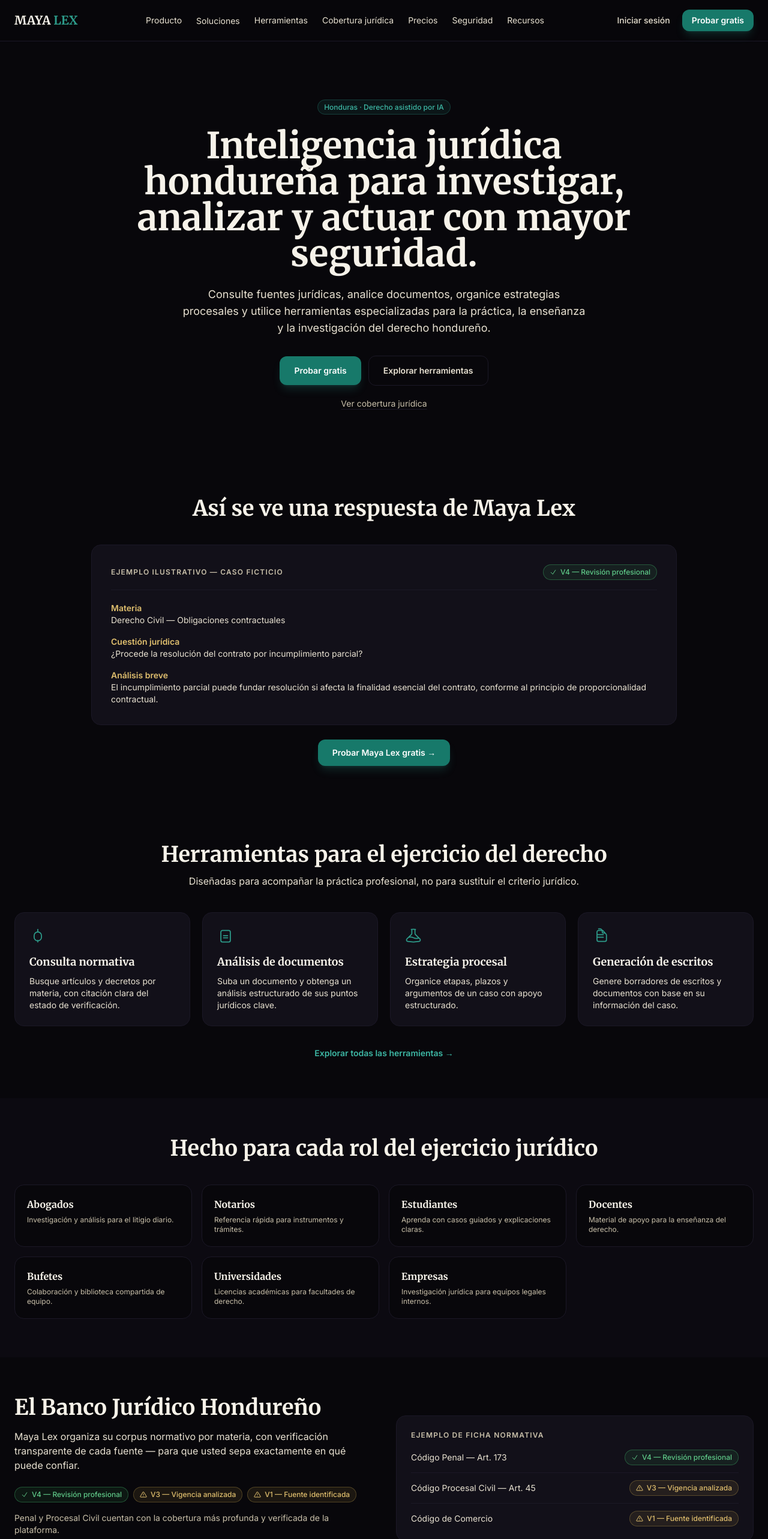
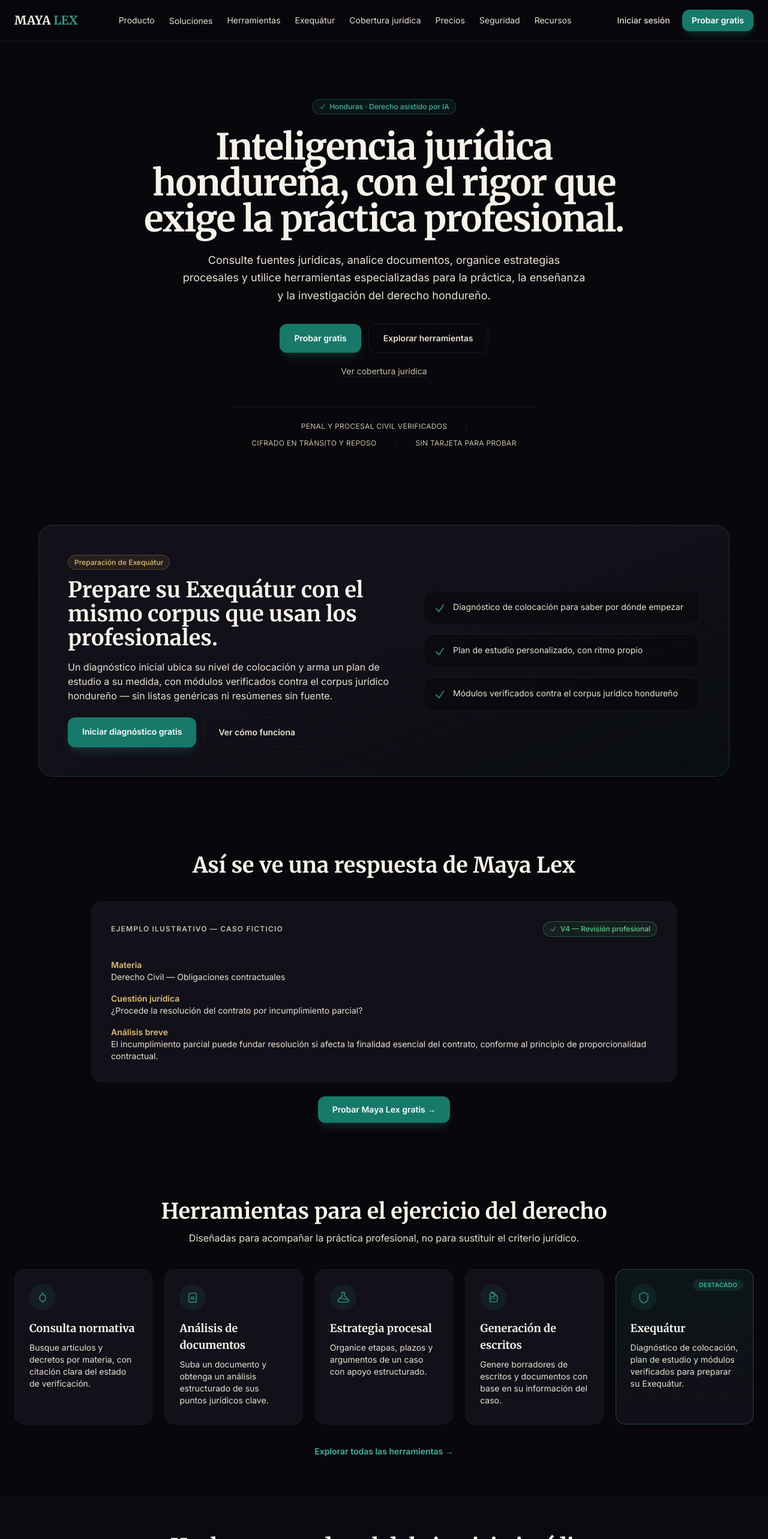
Before and after one commit to Lawyer1421/maya-lex-pinel-deploy, a Next.js app: page / in a window 1280 px wide. Shown: the top 2566 px of the page at 60% size. Built offline with nearby package versions, Linux system fonts and the light colour scheme.

Commit message:
feat(exequatur): integracion final modulo exequatur y migracion slice 3b

```diff
--- a/app/page.tsx
+++ b/app/page.tsx
@@ -3,6 +3,7 @@
 import NavV2 from '@/components/v2/NavV2';
 import FooterV2 from '@/components/v2/FooterV2';
 import HeroV2 from '@/components/v2/HeroV2';
+import SeccionExequatur from '@/components/v2/SeccionExequatur';
 import SeccionDemoPreview from '@/components/v2/SeccionDemoPreview';
 import SeccionHerramientas from '@/components/v2/SeccionHerramientas';
 import SeccionPerfiles from '@/components/v2/SeccionPerfiles';
@@ -51,6 +52,7 @@
       <NavV2 />
       <main>
         <HeroV2 />
+        <SeccionExequatur />
         <SeccionDemoPreview />
         <SeccionHerramientas />
         <SeccionPerfiles />
--- a/components/v2/FooterV2.tsx
+++ b/components/v2/FooterV2.tsx
@@ -21,6 +21,7 @@
           <ul className={listaFooter}>
             <li><Link href="/producto" className={enlaceFooter}>Producto</Link></li>
             <li><Link href="/herramientas" className={enlaceFooter}>Herramientas</Link></li>
+            <li><Link href="/exequatur" className={enlaceFooter}>Exequátur</Link></li>
             <li><Link href="/cobertura-juridica" className={enlaceFooter}>Cobertura jurídica</Link></li>
             <li><Link href="/pricing" className={enlaceFooter}>Precios</Link></li>
           </ul>
--- a/components/v2/HeroV2.tsx
+++ b/components/v2/HeroV2.tsx
@@ -2,27 +2,37 @@
 
 export default function HeroV2() {
   return (
-    <section className="relative overflow-hidden px-4 pb-20 pt-16 sm:px-6 sm:pt-24">
+    <section className="relative overflow-hidden px-4 pb-16 pt-16 sm:px-6 sm:pt-24">
       <div
-        className="pointer-events-none absolute inset-0 -z-10 opacity-40"
-        style={{ background: 'radial-gradient(60% 50% at 50% 0%, rgba(45,155,138,0.18), transparent)' }}
+        className="pointer-events-none absolute inset-0 -z-10 opacity-50"
+        style={{
+          background:
+            'radial-gradient(60% 50% at 50% 0%, rgba(45,155,138,0.20), transparent), radial-gradient(40% 35% at 85% 10%, rgba(201,168,76,0.10), transparent)',
+        }}
+        aria-hidden="true"
+      />
+      <div
+        className="pointer-events-none absolute inset-x-0 top-0 -z-10 h-px bg-gradient-to-r from-transparent via-jade/40 to-transparent"
         aria-hidden="true"
       />
       <div className="mx-auto max-w-4xl text-center">
-        <span className="mode-badge border-jade/30 bg-jade/10 text-jade-light">
+        <span className="mode-badge inline-flex items-center gap-1.5 border-jade/30 bg-jade/10 text-jade-light">
+          <svg width="12" height="12" viewBox="0 0 24 24" fill="none" stroke="currentColor" strokeWidth={2} aria-hidden="true">
+            <path strokeLinecap="round" strokeLinejoin="round" d="m4.5 12.75 6 6 9-13.5" />
+          </svg>
           Honduras · Derecho asistido por IA
         </span>
-        <h1 className="mt-6 font-serif text-4xl font-bold leading-tight text-ivory sm:text-5xl lg:text-6xl">
-          Inteligencia jurídica hondureña para investigar, analizar y actuar con mayor seguridad.
+        <h1 className="mt-6 font-serif text-4xl font-bold leading-[1.1] tracking-tight text-ivory sm:text-5xl lg:text-6xl">
+          Inteligencia jurídica hondureña, con el rigor que exige la práctica profesional.
         </h1>
-        <p className="mx-auto mt-6 max-w-2xl text-lg text-ivory-dim">
+        <p className="mx-auto mt-6 max-w-2xl text-lg leading-relaxed text-ivory-dim">
           Consulte fuentes jurídicas, analice documentos, organice estrategias procesales y utilice herramientas
           especializadas para la práctica, la enseñanza y la investigación del derecho hondureño.
         </p>
         <div className="mt-8 flex flex-col items-center gap-3 sm:flex-row sm:justify-center">
           <Link
             href="/chat"
-            className="w-full rounded-xl bg-jade-deep px-6 py-3.5 text-center text-sm font-semibold text-white shadow-lg shadow-jade/20 transition hover:bg-jade-dark focus-visible:ring-2 focus-visible:ring-jade focus-visible:ring-offset-2 focus-visible:ring-offset-obsidian sm:w-auto"
+            className="w-full rounded-xl bg-jade-deep px-6 py-3.5 text-center text-sm font-semibold text-white shadow-lg shadow-jade/20 transition hover:-translate-y-0.5 hover:bg-jade-dark hover:shadow-xl hover:shadow-jade/30 focus-visible:ring-2 focus-visible:ring-jade focus-visible:ring-offset-2 focus-visible:ring-offset-obsidian sm:w-auto"
           >
             Probar gratis
           </Link>
@@ -39,6 +49,14 @@
         >
           Ver cobertura jurídica
         </Link>
+
+        <div className="mx-auto mt-12 flex max-w-lg flex-wrap items-center justify-center gap-x-8 gap-y-3 border-t border-obsidian-medium pt-6 text-xs uppercase tracking-wide text-ivory-muted">
+          <span>Penal y Procesal Civil verificados</span>
+          <span className="hidden h-3 w-px bg-obsidian-medium sm:block" aria-hidden="true" />
+          <span>Cifrado en tránsito y reposo</span>
+          <span className="hidden h-3 w-px bg-obsidian-medium sm:block" aria-hidden="true" />
+          <span>Sin tarjeta para probar</span>
+        </div>
       </div>
     </section>
   );
--- a/components/v2/NavV2.tsx
+++ b/components/v2/NavV2.tsx
@@ -58,6 +58,9 @@
           <Link href="/herramientas" className="text-sm text-ivory-dim transition-colors hover:text-ivory focus-visible:ring-2 focus-visible:ring-jade focus-visible:ring-offset-2 focus-visible:ring-offset-obsidian rounded">
             Herramientas
           </Link>
+          <Link href="/exequatur" className="text-sm text-ivory-dim transition-colors hover:text-ivory focus-visible:ring-2 focus-visible:ring-jade focus-visible:ring-offset-2 focus-visible:ring-offset-obsidian rounded">
+            Exequátur
+          </Link>
           <Link href="/cobertura-juridica" className="text-sm text-ivory-dim transition-colors hover:text-ivory focus-visible:ring-2 focus-visible:ring-jade focus-visible:ring-offset-2 focus-visible:ring-offset-obsidian rounded">
             Cobertura jurídica
           </Link>
@@ -111,6 +114,7 @@
               <Link key={s.href} href={s.href} className="rounded-lg px-3 py-2 pl-6 text-sm text-ivory-dim hover:bg-obsidian-medium hover:text-ivory">{s.label}</Link>
             ))}
             <Link href="/herramientas" className="rounded-lg px-3 py-2 text-sm text-ivory-dim hover:bg-obsidian-medium hover:text-ivory">Herramientas</Link>
+            <Link href="/exequatur" className="rounded-lg px-3 py-2 text-sm text-ivory-dim hover:bg-obsidian-medium hover:text-ivory">Exequátur</Link>
             <Link href="/cobertura-juridica" className="rounded-lg px-3 py-2 text-sm text-ivory-dim hover:bg-obsidian-medium hover:text-ivory">Cobertura jurídica</Link>
             <Link href="/pricing" className="rounded-lg px-3 py-2 text-sm text-ivory-dim hover:bg-obsidian-medium hover:text-ivory">Precios</Link>
             <Link href="/seguridad" className="rounded-lg px-3 py-2 text-sm text-ivory-dim hover:bg-obsidian-medium hover:text-ivory">Seguridad</Link>
--- /dev/null
+++ b/components/v2/SeccionExequatur.tsx
@@ -0,0 +1,54 @@
+import Link from 'next/link';
+
+const CARACTERISTICAS = [
+  'Diagnóstico de colocación para saber por dónde empezar',
+  'Plan de estudio personalizado, con ritmo propio',
+  'Módulos verificados contra el corpus jurídico hondureño',
+];
+
+export default function SeccionExequatur() {
+  return (
+    <section aria-labelledby="exequatur-titulo" className="px-4 py-16 sm:px-6">
+      <div className="mx-auto max-w-6xl overflow-hidden rounded-3xl border border-jade/25 bg-gradient-to-br from-obsidian-light via-obsidian-light to-jade/5 p-8 sm:p-12">
+        <div className="grid gap-10 lg:grid-cols-[1.2fr_1fr] lg:items-center">
+          <div>
+            <span className="mode-badge border-gold/30 bg-gold/10 text-gold-light">
+              Preparación de Exequátur
+            </span>
+            <h2 id="exequatur-titulo" className="mt-4 font-serif text-3xl font-bold text-ivory sm:text-4xl">
+              Prepare su Exequátur con el mismo corpus que usan los profesionales.
+            </h2>
+            <p className="mt-4 max-w-xl text-ivory-dim">
+              Un diagnóstico inicial ubica su nivel de colocación y arma un plan de estudio a su medida, con
+              módulos verificados contra el corpus jurídico hondureño — sin listas genéricas ni resúmenes sin fuente.
+            </p>
+            <div className="mt-6 flex flex-col gap-3 sm:flex-row">
+              <Link
+                href="/exequatur/diagnostico"
+                className="rounded-xl bg-jade-deep px-6 py-3.5 text-center text-sm font-semibold text-white shadow-lg shadow-jade/20 transition hover:bg-jade-dark focus-visible:ring-2 focus-visible:ring-jade focus-visible:ring-offset-2 focus-visible:ring-offset-obsidian"
+              >
+                Iniciar diagnóstico gratis
+              </Link>
+              <Link
+                href="/exequatur"
+                className="rounded-xl border border-obsidian-medium px-6 py-3.5 text-center text-sm font-semibold text-ivory-dim transition hover:border-jade/40 hover:text-ivory focus-visible:ring-2 focus-visible:ring-jade focus-visible:ring-offset-2 focus-visible:ring-offset-obsidian"
+              >
+                Ver cómo funciona
+              </Link>
+            </div>
+          </div>
+          <ul className="space-y-4">
+            {CARACTERISTICAS.map((c) => (
+              <li key={c} className="flex items-start gap-3 rounded-2xl border border-obsidian-medium bg-obsidian/60 p-4">
+                <svg width="20" height="20" viewBox="0 0 24 24" fill="none" stroke="currentColor" strokeWidth={2} className="mt-0.5 shrink-0 text-jade" aria-hidden="true">
+                  <path strokeLinecap="round" strokeLinejoin="round" d="m4.5 12.75 6 6 9-13.5" />
+                </svg>
+                <span className="text-sm text-ivory-dim">{c}</span>
+              </li>
+            ))}
+          </ul>
+        </div>
+      </div>
+    </section>
+  );
+}
--- a/components/v2/SeccionHerramientas.tsx
+++ b/components/v2/SeccionHerramientas.tsx
@@ -21,6 +21,13 @@
     titulo: 'Generación de escritos',
     descripcion: 'Genere borradores de escritos y documentos con base en su información del caso.',
   },
+  {
+    icono: 'M12 3 4.5 6.75v6c0 4.83 3.216 8.58 7.5 9.75 4.284-1.17 7.5-4.92 7.5-9.75v-6L12 3Z',
+    titulo: 'Exequátur',
+    descripcion: 'Diagnóstico de colocación, plan de estudio y módulos verificados para preparar su Exequátur.',
+    href: '/exequatur',
+    destacado: true,
+  },
 ];
 
 export default function SeccionHerramientas() {
@@ -32,16 +39,44 @@
       <p className="mx-auto mt-3 max-w-2xl text-center text-ivory-dim">
         Diseñadas para acompañar la práctica profesional, no para sustituir el criterio jurídico.
       </p>
-      <div className="mt-10 grid gap-5 sm:grid-cols-2 lg:grid-cols-4">
-        {HERRAMIENTAS.map((h) => (
-          <div key={h.titulo} className="rounded-2xl border border-obsidian-medium bg-obsidian-light p-6">
-            <svg width="28" height="28" viewBox="0 0 24 24" fill="none" stroke="currentColor" strokeWidth={1.5} className="text-jade" aria-hidden="true">
-              <path strokeLinecap="round" strokeLinejoin="round" d={h.icono} />
-            </svg>
-            <h3 className="mt-4 font-serif text-lg font-semibold text-ivory">{h.titulo}</h3>
-            <p className="mt-2 text-sm text-ivory-dim">{h.descripcion}</p>
-          </div>
-        ))}
+      <div className="mt-10 grid gap-5 sm:grid-cols-2 lg:grid-cols-5">
+        {HERRAMIENTAS.map((h) => {
+          const claseBase = `group relative overflow-hidden rounded-2xl border p-6 transition duration-300 hover:-translate-y-1 ${
+            h.destacado
+              ? 'border-jade/40 bg-gradient-to-b from-jade/10 to-obsidian-light hover:border-jade/70 hover:shadow-xl hover:shadow-jade/10'
+              : 'border-obsidian-medium bg-obsidian-light hover:border-jade/30 hover:shadow-lg hover:shadow-black/20'
+          }`;
+          const contenido = (
+            <>
+              {h.destacado && (
+                <span className="absolute right-4 top-4 rounded-full bg-jade/15 px-2.5 py-0.5 text-[10px] font-semibold uppercase tracking-wide text-jade-light">
+                  Destacado
+                </span>
+              )}
+              <span className="inline-flex h-11 w-11 items-center justify-center rounded-full bg-jade/10 text-jade transition group-hover:bg-jade/20">
+                <svg width="22" height="22" viewBox="0 0 24 24" fill="none" stroke="currentColor" strokeWidth={1.5} aria-hidden="true">
+                  <path strokeLinecap="round" strokeLinejoin="round" d={h.icono} />
+                </svg>
+              </span>
+              <h3 className="mt-4 font-serif text-lg font-semibold text-ivory">{h.titulo}</h3>
+              <p className="mt-2 text-sm text-ivory-dim">{h.descripcion}</p>
+              {h.href && (
+                <span className="mt-3 inline-flex items-center gap-1 text-sm font-semibold text-jade-light opacity-0 transition group-hover:opacity-100">
+                  Conocer más →
+                </span>
+              )}
+            </>
+          );
+          return h.href ? (
+            <Link key={h.titulo} href={h.href} className={claseBase}>
+              {contenido}
+            </Link>
+          ) : (
+            <div key={h.titulo} className={claseBase}>
+              {contenido}
+            </div>
+          );
+        })}
       </div>
       <div className="mt-8 text-center">
         <Link href="/herramientas" className="text-sm font-semibold text-jade-light hover:underline focus-visible:ring-2 focus-visible:ring-jade rounded">
```
Also changed, not shown: app/exequatur/layout.tsx (+49 -2 lines), app/pricing/page.tsx (+18 -0 lines).
